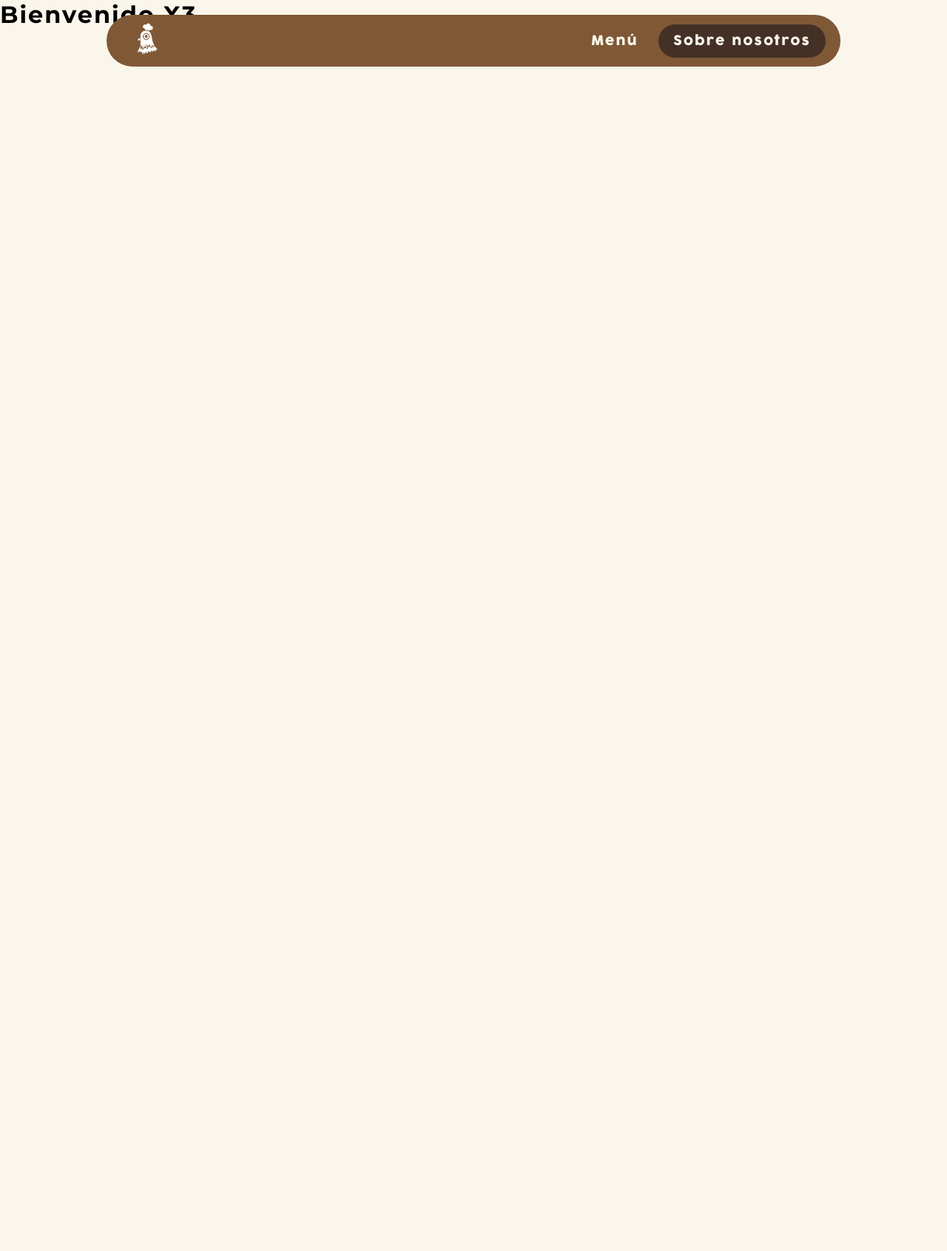
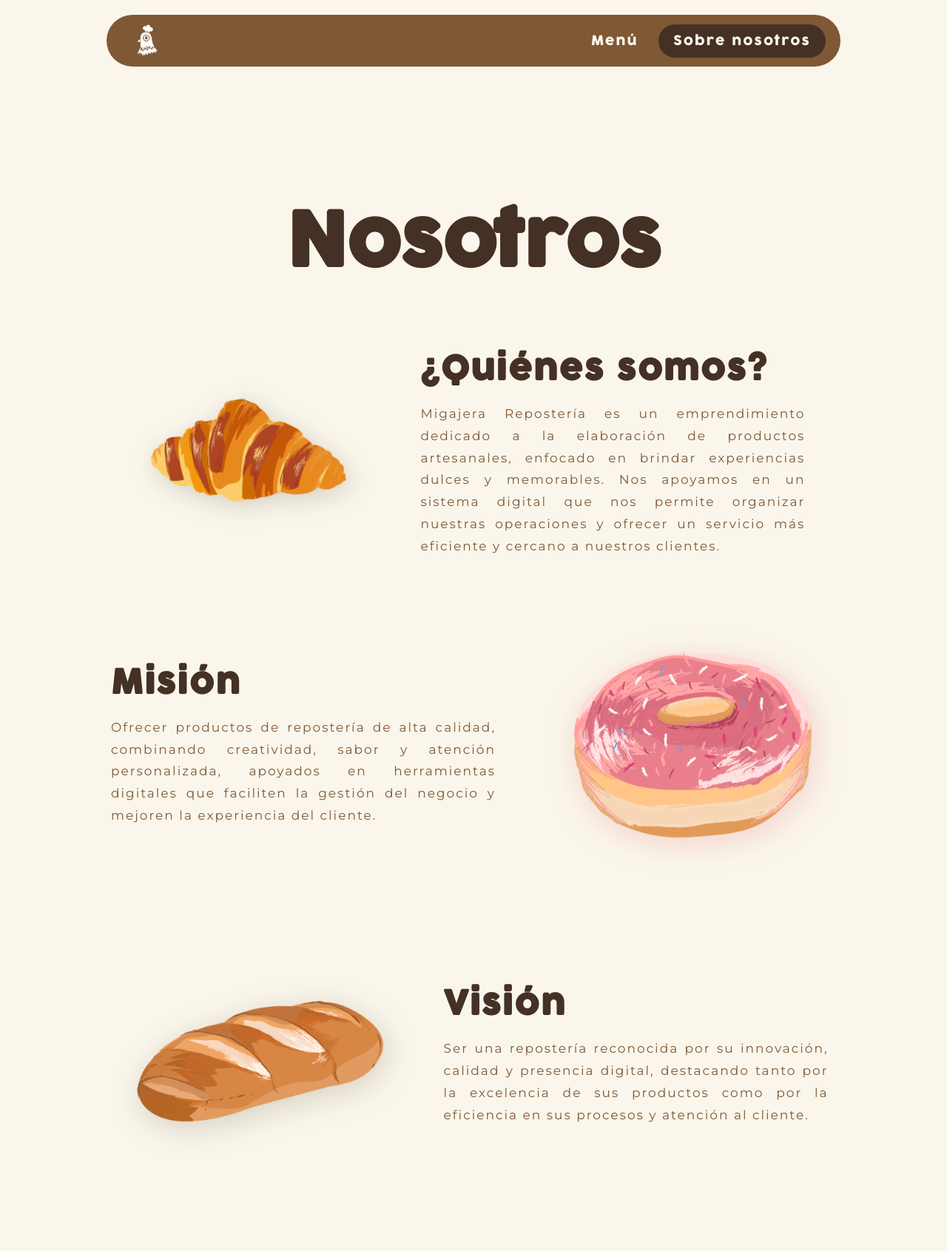
Before and after one commit to BrayanMata6414/Migajeras_Reposteria, a Flask app: page /about in a window 1280 px wide. Shown: the top 1691 px of the page at 74% size. Before the commit the page ends 90 px from the top, so only its background shows below. Run offline with Flask 3, Linux system fonts and the light colour scheme.

Commit message:
Subir pagina de About

```diff
--- a/client/templates/about.html
+++ b/client/templates/about.html
@@ -1,3 +1,4 @@
+<link rel="stylesheet" href="{{ url_for('static', filename='css/styleAbout.css') }}">
 {% extends 'navbar.html' %}
 
 {% block title %}
@@ -6,6 +7,99 @@
 
 {% block content %}
 
-    <h1>Bienvenido X3</h1>
+        <main>
+
+        <!-- ══ TÍTULO ══ -->
+        <section class="page-title">
+            <h1>Nosotros</h1>
+        </section>
+
+        <!-- ══ QUIÉNES SOMOS ══ -->
+        <section class="quienes">
+            <img class="quienes-img"
+                 src="../../static/img/png/Assets_Pancitos-01.png"
+                 alt="Croissant">
+            <div class="quienes-text">
+                <h2>¿Quiénes somos?</h2>
+                <p>Migajera Repostería es un emprendimiento dedicado a la elaboración de productos artesanales, enfocado en brindar experiencias dulces y memorables. Nos apoyamos en un sistema digital que nos permite organizar nuestras operaciones y ofrecer un servicio más eficiente y cercano a nuestros clientes.</p>
+            </div>
+        </section>
+
+        <!-- ══ MISIÓN ══ -->
+        <section class="mision">
+            <div class="mision-text">
+                <h2>Misión</h2>
+                <p>Ofrecer productos de repostería de alta calidad, combinando creatividad, sabor y atención personalizada, apoyados en herramientas digitales que faciliten la gestión del negocio y mejoren la experiencia del cliente.</p>
+            </div>
+            <img class="mision-img"
+                 src="../../static/img/png/Assets_Pancitos-03.png"
+                 alt="Dona">
+        </section>
+
+        <!-- ══ VISIÓN ══ -->
+        <section class="vision">
+            <img class="vision-img"
+                 src="../../static/img/png/Assets_Pancitos-02.png"
+                 alt="Pan">
+            <div class="vision-text">
+                <h2>Visión</h2>
+                <p>Ser una repostería reconocida por su innovación, calidad y presencia digital, destacando tanto por la excelencia de sus productos como por la eficiencia en sus procesos y atención al cliente.</p>
+            </div>
+        </section>
+
+        <!-- ══ CONOCE A LOS MIGAJEROS ══ -->
+        <section class="migajeros-intro">
+            <div class="migajeros-intro-text">
+                <p>"Conoce a los</p>
+                <h2>migajeros"</h2>
+            </div>
+            <img class="migajeros-blob"
+                 src="../../static/img/png/Paloma-ConFigura.png"
+                 alt="Paloma Migajera">
+        </section>
+
+        <!-- ══ EQUIPO ══ -->
+        <section class="team">
+            <div class="team-card">
+                <div class="team-avatar">
+                    <img src="../../static/img/png/Isa-Migajera.png" alt="Evelyn">
+                </div>
+                <h3>Evelyn</h3>
+                <p>"Me encanta el pan dulce tanto como diseñar"</p>
+            </div>
+            <div class="team-card">
+                <div class="team-avatar">
+                    <img src="../../static/img/png/Brayan-Migajero.png" alt="Brayan">
+                </div>
+                <h3>Brayan</h3>
+                <p>"Programar y comer cheesecake son lo que más me emociona"</p>
+            </div>
+            <div class="team-card">
+                <div class="team-avatar">
+                    <img src="../../static/img/png/Zelda-Migajera.png" alt="Zelda">
+                </div>
+                <h3>Zelda</h3>
+                <p>"Diseñar para mí es tan dulce como un pastel de red velvet"</p>
+            </div>
+        </section>
+
+    </main>
+
+    <!-- ══ FOOTER ══ -->
+    <footer>
+        <div class="footer-social">
+            <a href="#" aria-label="Facebook">f</a>
+            <a href="#" aria-label="Instagram">ig</a>
+        </div>
+        <div class="footer-brand">
+            <img src="../../static/img/png/MigajeraLogo_Completo_SinColor-01.png" alt="Migajera Repostería">
+        </div>
+        <div class="footer-links">
+            <a href="index.html">Inicio</a>
+            <a href="menu.html">Menú</a>
+            <a href="about.html">Nosotros</a>
+        </div>
+        <p class="footer-bottom">¿Eres empleado? <a href="#">Inicia sesión</a></p>
+    </footer>
 
 {% endblock %}
--- /dev/null
+++ b/static/css/styleAbout.css
@@ -0,0 +1,217 @@
+/* ================================================
+   styleAbout.css — Estilo página Nosotros
+   Migajera Repostería
+   ================================================ */
+
+.page-title h1,
+.quienes-text h2,
+.mision-text h2,
+.vision-text h2,
+.migajeros-intro-text p,
+.migajeros-intro-text h2,
+.team-card h3 {
+    font-family: "Cocogoose", sans-serif;
+}
+
+/* ── MAIN WRAPPER ── */
+main {
+    padding-top: 110px;
+    overflow: hidden;
+}
+
+/* ── TÍTULO ── */
+.page-title {
+    text-align: center;
+    padding: 40px 20px 20px;
+}
+.page-title h1 {
+    font-size: clamp(56px, 10vw, 100px);
+    color: var(--color-DarkChocolate);
+    letter-spacing: -1px;
+}
+
+/* ── QUIÉNES SOMOS ── */
+.quienes {
+    display: flex;
+    align-items: center;
+    gap: 60px;
+    max-width: 1100px;
+    margin: 10px auto;
+    padding: 0 60px;
+}
+.quienes-img {
+    width: clamp(220px, 28vw, 600px);
+    filter: drop-shadow(4px 8px 16px rgba(68,48,37,0.2));
+    transform: rotate(-8deg);
+    pointer-events: none;
+    flex-shrink: 0;
+}
+.quienes-text {
+    flex: 1;
+}
+.quienes-text h2 {
+    font-size: clamp(36px, 5.5vw, 45px);
+    color: var(--color-DarkChocolate);
+    margin-bottom: 12px;
+}
+.quienes-text p {
+    font-size: 17px;
+    line-height: 1.75;
+    color: var(--color-Aloewood);
+    text-align: justify;
+    max-width: 520px;
+}
+
+/* ── MISIÓN ── */
+.mision {
+    display: flex;
+    align-items: center;
+    gap: 40px;
+    max-width: 1100px;
+    margin: 10px auto;
+    padding: 0 60px;
+}
+.mision-text { flex: 1; }
+.mision-text h2 {
+    font-size: clamp(36px, 5.5vw, 45px);
+    color: var(--color-DarkChocolate);
+    margin-bottom: 12px;
+}
+.mision-text p {
+    font-size: 17px;
+    line-height: 1.75;
+    color: var(--color-Aloewood);
+    text-align: justify;
+    max-width: 520px;
+}
+.mision-img {
+    width: clamp(260px, 32vw, 420px);
+    filter: drop-shadow(4px 8px 20px rgba(236,156,157,0.4));
+    pointer-events: none;
+    flex-shrink: 0;
+}
+
+/* ── VISIÓN ── */
+.vision {
+    display: flex;
+    align-items: center;
+    gap: 40px;
+    max-width: 1100px;
+    margin: 10px auto;
+    padding: 0 60px;
+}
+.vision-img {
+    width: clamp(260px, 32vw, 420px);
+    filter: drop-shadow(4px 8px 20px rgba(68,48,37,0.2));
+    pointer-events: none;
+    flex-shrink: 0;
+}
+.vision-text { flex: 1; }
+.vision-text h2 {
+    font-size: clamp(36px, 5.5vw, 45px);
+    color: var(--color-DarkChocolate);
+    margin-bottom: 12px;
+}
+.vision-text p {
+    font-size: 17px;
+    line-height: 1.75;
+    color: var(--color-Aloewood);
+    text-align: justify;
+    max-width: 520px;
+}
+
+/* ── CONOCE A LOS MIGAJEROS ── */
+.migajeros-intro {
+    position: relative;
+    display: flex;
+    align-items: center;
+    max-width: 1100px;
+    margin: 60px auto 0;
+    padding: 0 40px;
+    min-height: 400px;
+}
+.migajeros-intro-text {
+    z-index: 2;
+    padding-bottom: 20px;
+}
+.migajeros-intro-text p {
+    font-size: clamp(18px, 2.5vw, 26px);
+    color: var(--color-DarkChocolate);
+}
+.migajeros-intro-text h2 {
+    font-size: clamp(44px, 7vw, 80px);
+    color: var(--color-DarkChocolate);
+    line-height: 1;
+}
+.migajeros-blob {
+    position: absolute;
+    right: 0;
+    top: 50%;
+    transform: translateY(-50%);
+    width: clamp(280px, 38vw, 460px);
+    pointer-events: none;
+}
+
+/* ── EQUIPO ── */
+.team {
+    display: flex;
+    justify-content: center;
+    gap: 60px;
+    flex-wrap: wrap;
+    padding: 60px 40px 100px;
+    max-width: 100%;
+    margin: 0 auto;
+    background: linear-gradient(to bottom, var(--color-Claro), var(--color-MistyRose));
+}
+.team-card {
+    display: flex;
+    flex-direction: column;
+    align-items: center;
+    gap: 14px;
+    width: 260px;
+    text-align: center;
+}
+.team-avatar {
+    width: 260px;
+    height: 260px;
+    border-radius: 50%;
+    background-color: var(--color-Sakura);
+    overflow: hidden;
+    display: flex;
+    align-items: center;
+    justify-content: center;
+    transition: transform 0.3s ease, box-shadow 0.3s ease;
+}
+.team-card:hover .team-avatar {
+    transform: translateY(-6px) scale(1.04);
+    box-shadow: 0 14px 36px rgba(68,48,37,0.22);
+}
+.team-avatar img {
+    width: 100%;
+    height: 100%;
+    object-fit: cover;
+    object-position: center 10%;
+}
+.team-card h3 {
+    font-size: 28px;
+    color: var(--color-DarkChocolate);
+}
+.team-card p {
+    font-size: 16px;
+    color: var(--color-Aloewood);
+    line-height: 1.5;
+    font-style: italic;
+}
+
+/* ── RESPONSIVE ── */
+@media (max-width: 768px) {
+    main { padding-top: 90px; }
+    .quienes { flex-direction: column; padding: 0 24px; }
+    .quienes-img { position: static; transform: none; width: 140px; }
+    .mision, .vision { flex-direction: column; padding: 0 24px; }
+    .vision { flex-direction: column-reverse; }
+    .mision-img, .vision-img { margin: 0; width: 220px; }
+    .migajeros-intro { min-height: 280px; padding: 0 24px; }
+    .migajeros-blob { width: 220px; }
+    .team { gap: 32px; padding: 40px 24px 60px; }
+}
```
